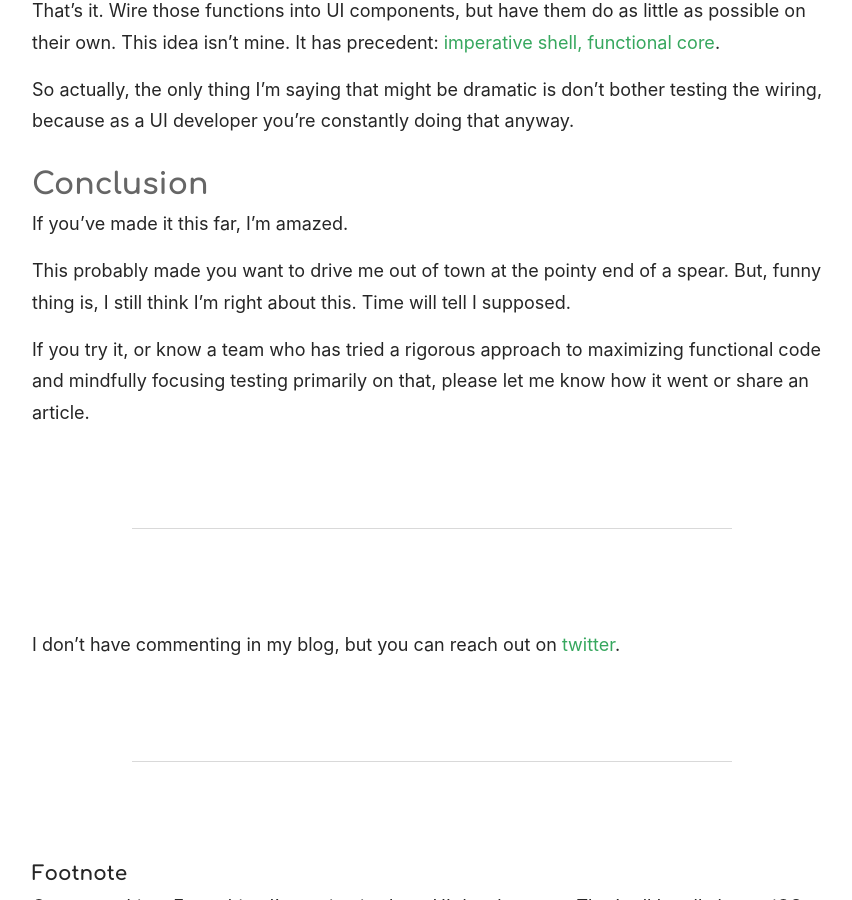
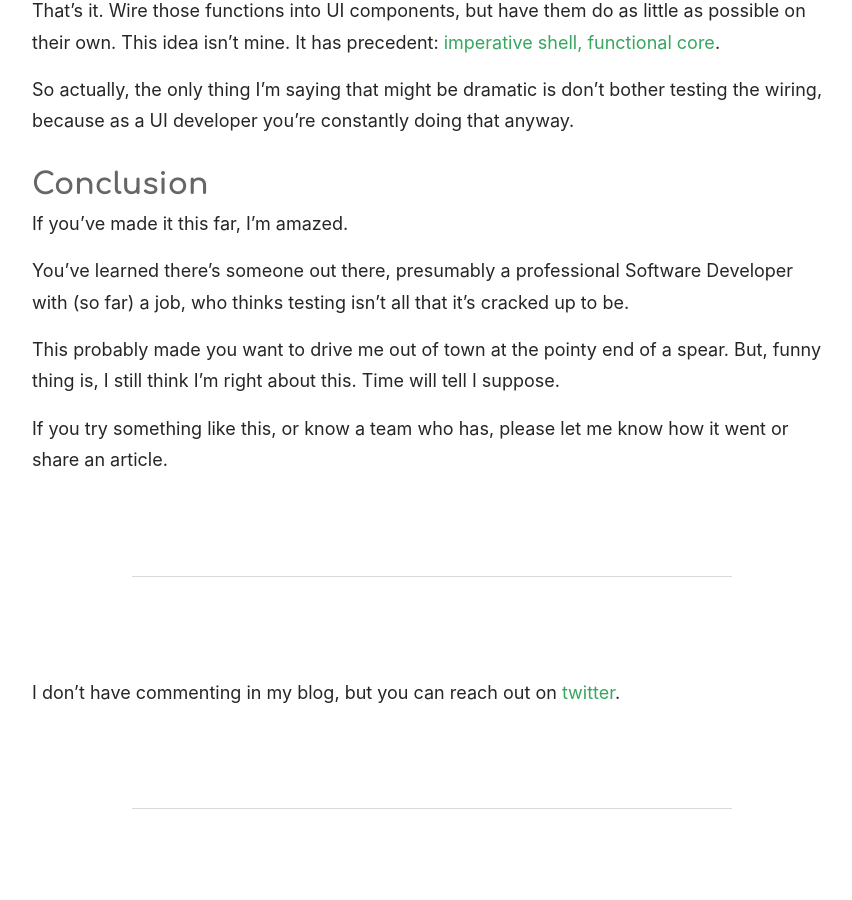
Before and after one commit to SimplGy/simplgy.github.io, a Jekyll site: the page built from blog/_posts/2023-03-22-ui-testing.md, in a window 1280 px wide and 900 px high, scrolled down 5579 px. Shown: the whole window, without its empty margins (208-1060 px from the left). Built offline with Jekyll 4.4.1, drawn with Linux system fonts in a browser that asks for light colours.

Commit message:
blog update, 1 edits, 0 new articles

```diff
--- a/blog/_posts/2023-03-22-ui-testing.md
+++ b/blog/_posts/2023-03-22-ui-testing.md
@@ -157,9 +157,11 @@ So actually, the only thing I'm saying that might be dramatic is don't bother te
 
 If you've made it this far, I'm amazed.
 
-This probably made you want to drive me out of town at the pointy end of a spear. But, funny thing is, I still think I'm right about this. Time will tell I supposed.
+You've learned there's someone out there, presumably a professional Software Developer with (so far) a job, who thinks testing isn't all that it's cracked up to be.
 
-If you try it, or know a team who has tried a rigorous approach to maximizing functional code and mindfully focusing testing primarily on that, please let me know how it went or share an article.
+This probably made you want to drive me out of town at the pointy end of a spear. But, funny thing is, I still think I'm right about this. Time will tell I suppose.
+
+If you try something like this, or know a team who has, please let me know how it went or share an article.
 
 ---
 
```
